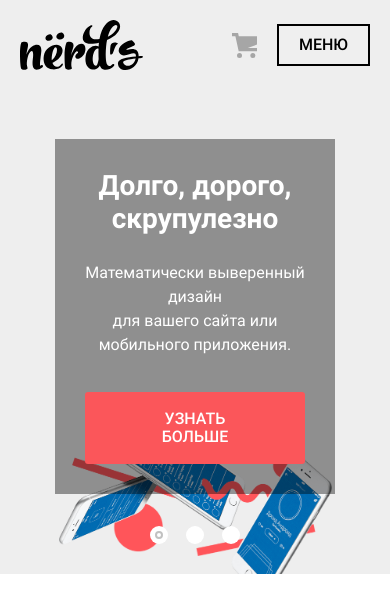
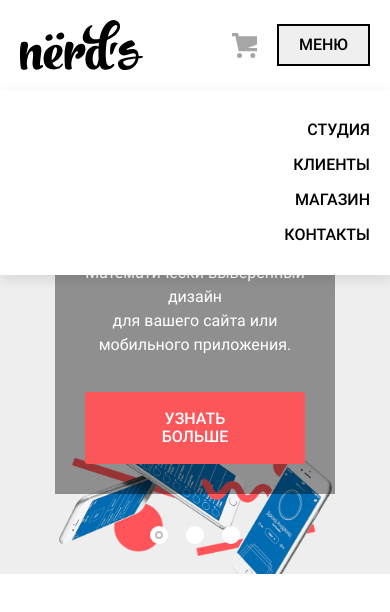
Before and after one commit to Muhammadjewel/nerds, a website: page index.html in a window 390 px wide. Both pictures are taken after a click on the button "МЕНЮ". Drawn offline with nearby package versions, Linux system fonts and the light colour scheme.

Commit message:
Open sitenav__list on sitenav__menu-toggler click. Change sitenav background-color in small screens when sitenav__list is open.

```diff
--- a/css/styles.css
+++ b/css/styles.css
@@ -303,6 +303,9 @@ img {
   .sitenav {
     padding-top: 20px;
   }
+  .sitenav--list-open {
+    background-color: #fff;
+  }
   .logo__img {
     height: 50px;
     width: auto;
--- a/js/main.js
+++ b/js/main.js
@@ -1,3 +1,15 @@
+// Sitenav
+var elSitenav = document.querySelector('.sitenav');
+var elSitenavMenuToggler = elSitenav.querySelector('.sitenav__menu-toggler');
+var elSitenavList = document.querySelector('.sitenav__list');
+
+elSitenavMenuToggler.addEventListener('click', function () {
+  elSitenav.classList.toggle('sitenav--list-open');
+  elSitenavList.classList.toggle('sitenav__list--open');
+});
+
+
+// Promo slider
 var promoSlider = tns({
   container: '.promo-slider__track',
   controls: false,
```
